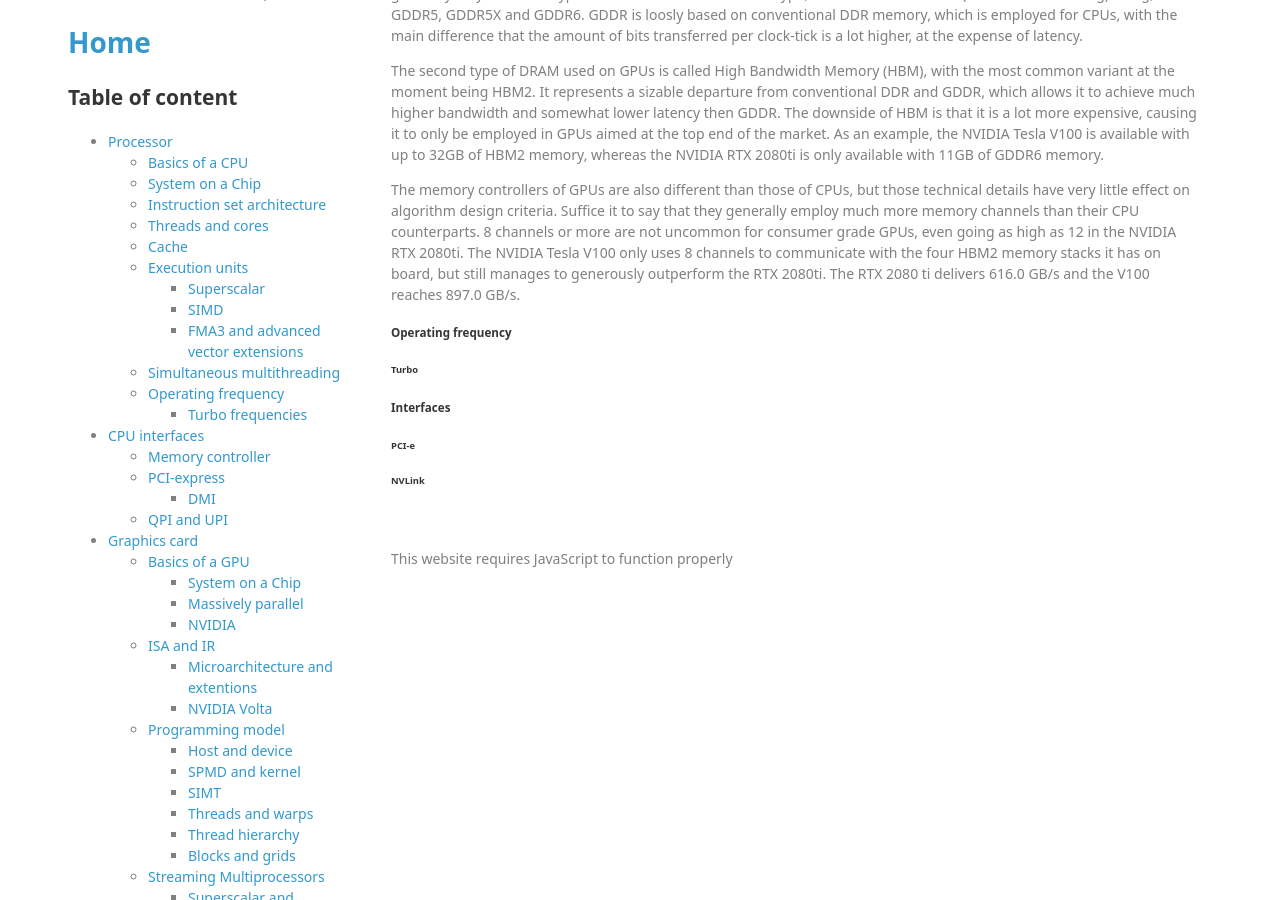
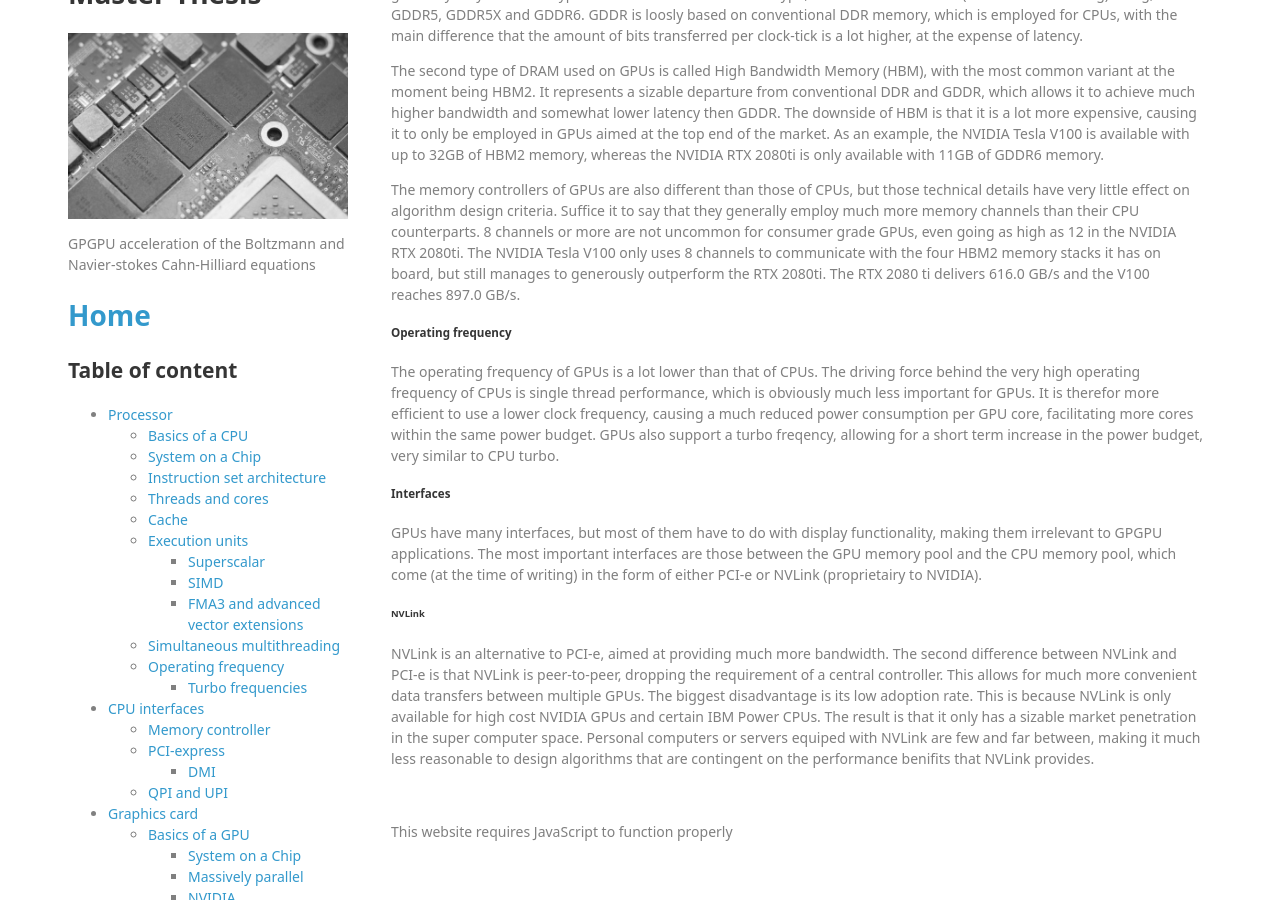
Before and after one commit to lucasbekker/lucasbekker.github.io, a Jekyll site: the page built from _sections/Computer_components.md, in a window 1280 px wide and 900 px high, scrolled down 13914 px. Built offline with Jekyll 4.4.1, drawn with Linux system fonts in a browser that asks for light colours; nearby versions of some CDN libraries; formulas are drawn with MathJax 3.

Commit message:
Finalized work on GPU section.

```diff
--- a/_sections/Computer_components.md
+++ b/_sections/Computer_components.md
@@ -355,10 +355,12 @@
 
 ##### Operating frequency
 
-###### Turbo
+The operating frequency of GPUs is a lot lower than that of CPUs. The driving force behind the very high operating frequency of CPUs is single thread performance, which is obviously much less important for GPUs. It is therefor more efficient to use a lower clock frequency, causing a much reduced power consumption per GPU core, facilitating more cores within the same power budget. GPUs also support a turbo freqency, allowing for a short term increase in the power budget, very similar to CPU turbo.
 
 ##### Interfaces
 
-###### PCI-e
+GPUs have many interfaces, but most of them have to do with display functionality, making them irrelevant to GPGPU applications. The most important interfaces are those between the GPU memory pool and the CPU memory pool, which come (at the time of writing) in the form of either PCI-e or NVLink (proprietairy to NVIDIA).
 
 ###### NVLink
+
+NVLink is an alternative to PCI-e, aimed at providing much more bandwidth. The second difference between NVLink and PCI-e is that NVLink is peer-to-peer, dropping the requirement of a central controller. This allows for much more convenient data transfers between multiple GPUs. The biggest disadvantage is its low adoption rate. This is because NVLink is only available for high cost NVIDIA GPUs and certain IBM Power CPUs. The result is that it only has a sizable market penetration in the super computer space. Personal computers or servers equiped with NVLink are few and far between, making it much less reasonable to design algorithms that are contingent on the performance benifits that NVLink provides.
```
